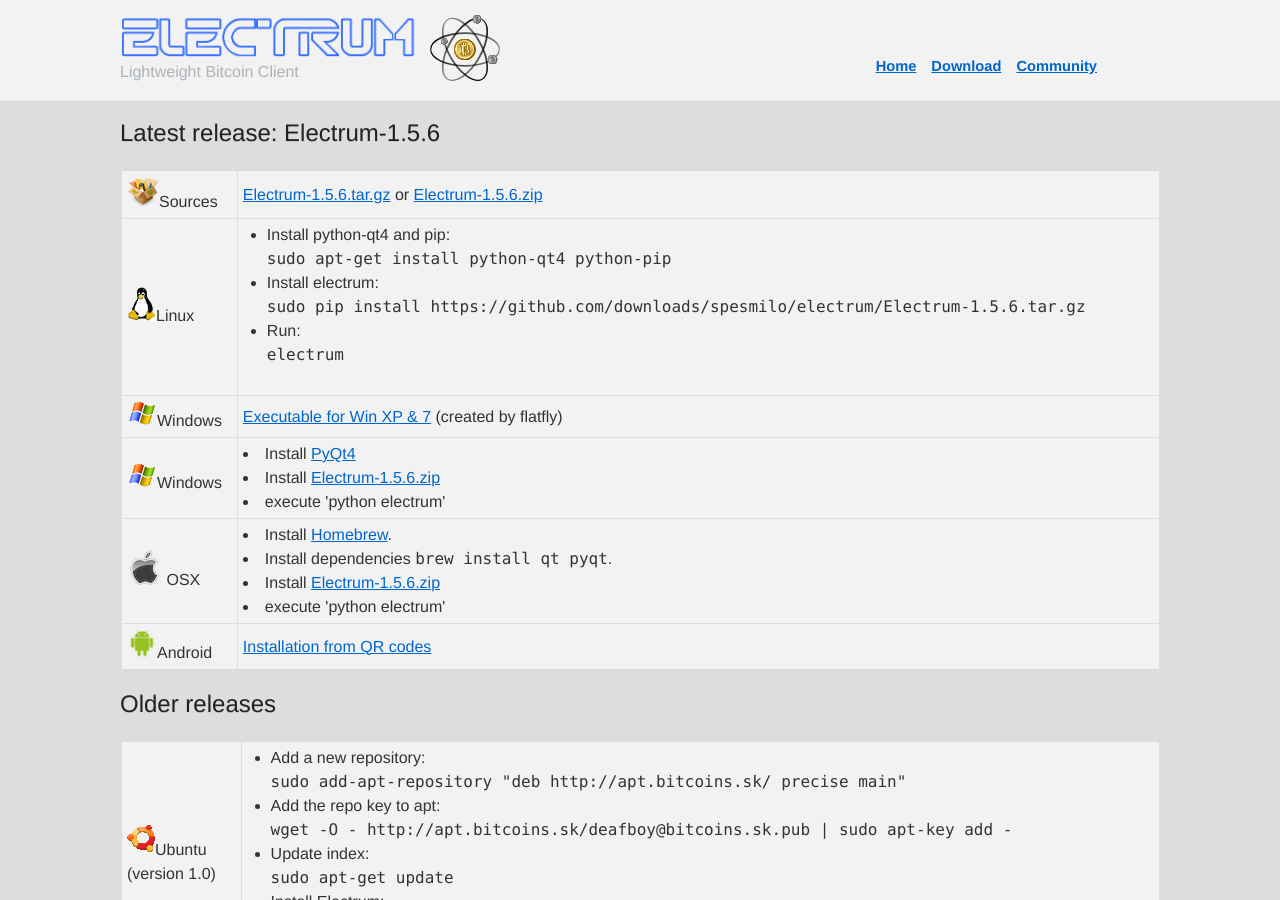
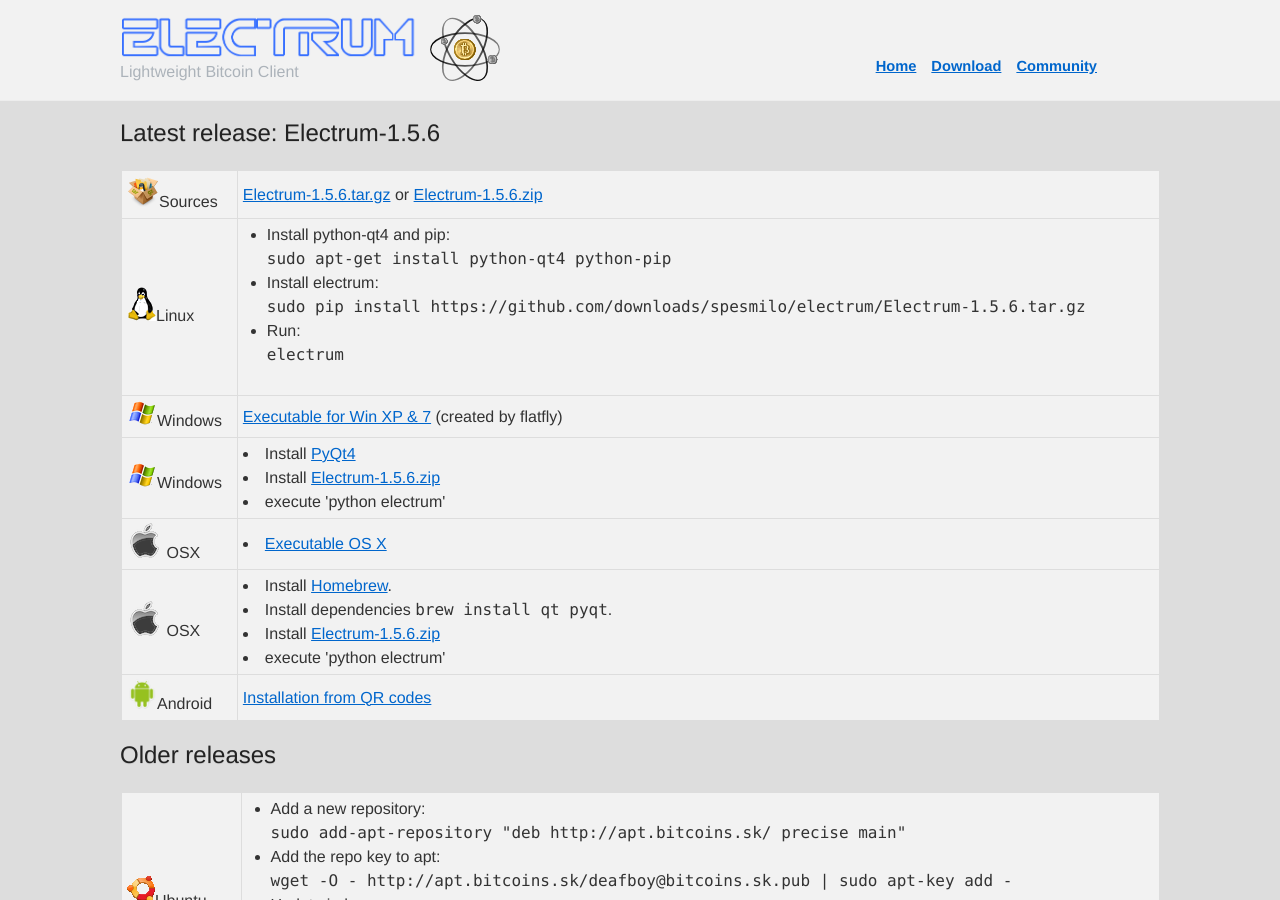
Before and after one commit to ecdsa/electrum-web, a Jekyll site: the page download.html, which Jekyll copies as it is, in a window 1280 px wide and 900 px high. Built offline with Jekyll 4.4.1, drawn with Linux system fonts in a browser that asks for light colours.

Commit message:
Added osx binary

```diff
--- a/download.html
+++ b/download.html
@@ -62,6 +62,12 @@
       <li>Install <a href="http://www.riverbankcomputing.co.uk/software/pyqt/download">PyQt4</a> </li>
       <li>Install <a href="https://github.com/downloads/spesmilo/electrum/Electrum-1.5.6.zip">Electrum-1.5.6.zip</a> </li>
       <li>execute 'python electrum'</li>
+    </td>
+  </tr>
+  <tr>
+    <td><img src="media/os_apple.png"> OSX<br/></td>
+    <td>
+      <li><a href="https://github.com/downloads/spesmilo/electrum/electrum-v1.5.6-macosx.dmg">Executable OS X</a></li>
     </td>
   </tr>
   <tr>
```
